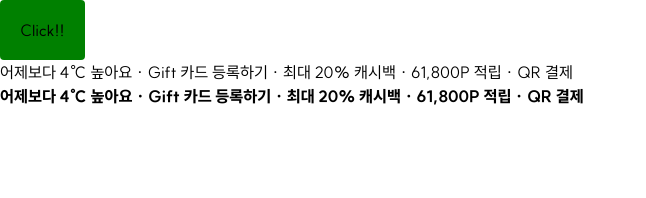
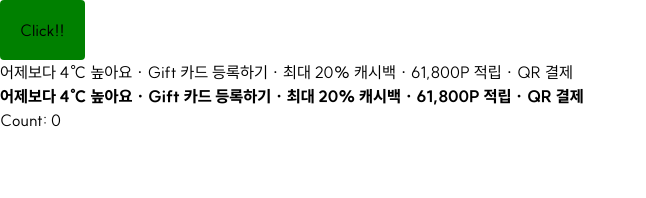
Before and after one commit to justinaus/turbo-basic, a Next.js app in the folder apps/life/: page / in a window 1280 px wide. Shown: the top 198 px of the page, without its empty margins (0-646 px from the left). Built offline with nearby package versions, Linux system fonts and the light colour scheme.

Commit message:
Add(life) count state

```diff
--- /dev/null
+++ b/apps/life/src/components/home/Count.tsx
@@ -0,0 +1,8 @@
+import { useRecoilValue } from 'recoil';
+import { CountState } from './countState';
+
+export default function Count() {
+  const count = useRecoilValue(CountState);
+
+  return <div>Count: {count}</div>;
+}
--- /dev/null
+++ b/apps/life/src/components/home/countState.ts
@@ -0,0 +1,6 @@
+import { atom } from 'recoil';
+
+export const CountState = atom<number>({
+  key: 'CountState',
+  default: 0,
+});
--- a/apps/life/src/pages/index.tsx
+++ b/apps/life/src/pages/index.tsx
@@ -2,7 +2,10 @@ import Head from 'next/head';
 import { Button } from 'ui';
 import { useEffect } from 'react';
 import { getRandomHex } from 'utils';
+import { useSetRecoilState } from 'recoil';
 import { suitExtraBold } from '@/fonts/suitExtraBold';
+import Count from '@/components/home/Count';
+import { CountState } from '@/components/home/countState';
 
 export default function Home() {
   useEffect(() => {
@@ -11,8 +14,10 @@ export default function Home() {
     console.log('hex', hex);
   }, []);
 
+  const setCount = useSetRecoilState(CountState);
+
   const onClick = () => {
-    console.log('click');
+    setCount((oldValue) => oldValue + 1);
   };
 
   return (
@@ -40,6 +45,7 @@ export default function Home() {
           어제보다 4℃ 높아요 · Gift 카드 등록하기 · 최대 20% 캐시백 · 61,800P
           적립 · QR 결제
         </div>
+        <Count />
       </>
     </>
   );
```
